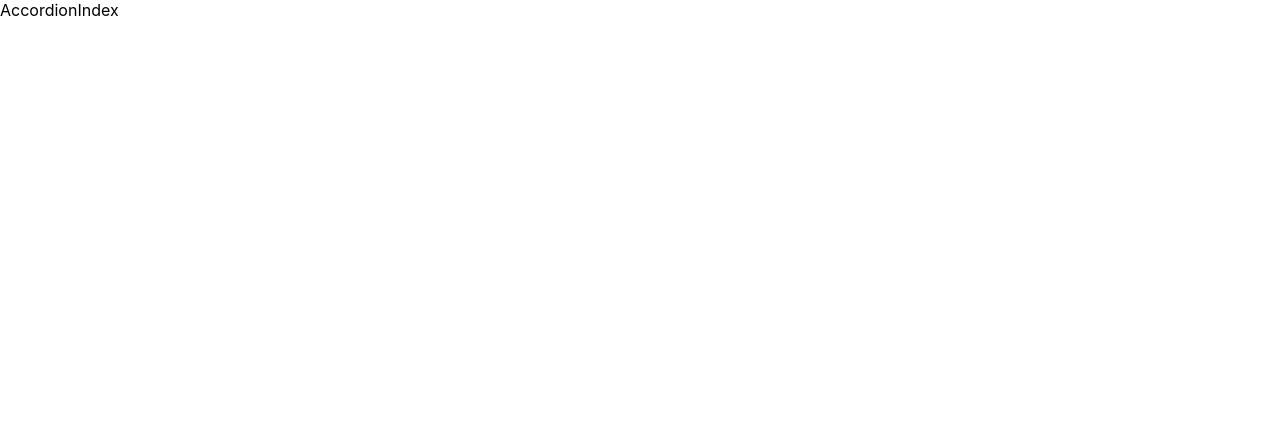
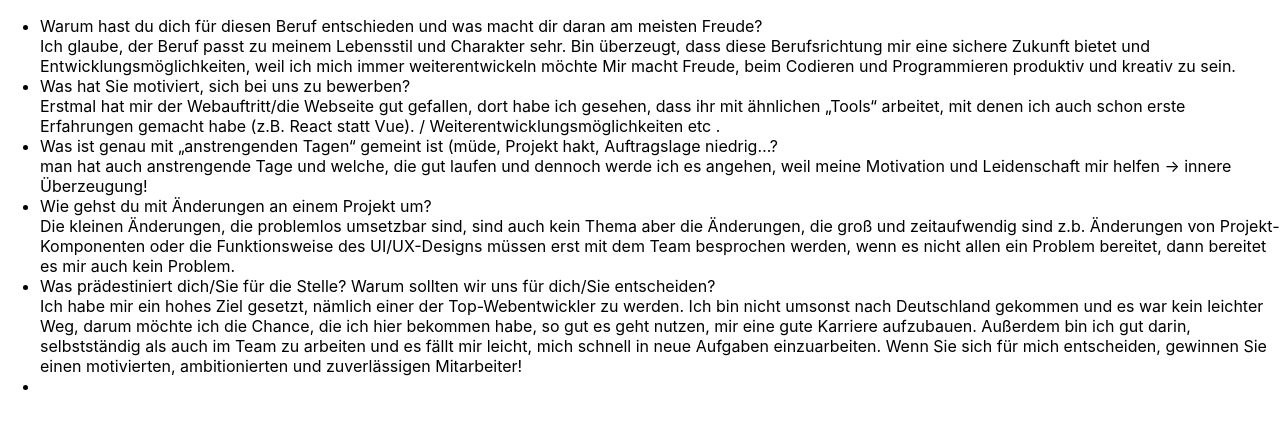
Before and after one commit to DevEljah/Job-Interview-FAQ, a React (Create React App) app: page / in a window 1280 px wide. Shown: the top 428 px of the page. Built offline with nearby package versions, Linux system fonts and the light colour scheme.

Commit message:
data render

```diff
--- a/src/App.js
+++ b/src/App.js
@@ -1,10 +1,10 @@
 import "./App.css";
-import AccordionIndex from "./components/accordionIndex";
+import Accordion from "./components/Accordion";
 
 function App() {
   return (
     <>
-      <AccordionIndex />
+      <Accordion />
     </>
   );
 }
--- /dev/null
+++ b/src/components/Accordion.jsx
@@ -0,0 +1,17 @@
+import React from "react";
+import questions from "./data";
+
+export default function Accordion() {
+  return (
+    <div>
+      <ul>
+        {questions.map((question) => (
+          <li>
+            {question.title} <br /> {question.info}
+          </li>
+        ))}
+        <li></li>
+      </ul>
+    </div>
+  );
+}
--- a/src/components/AccordionIndex.jsx
+++ /dev/null
@@ -1,5 +0,0 @@
-import React from "react";
-
-export default function AccordionIndex() {
-  return <div>AccordionIndex</div>;
-}
--- /dev/null
+++ b/src/components/data.js
@@ -0,0 +1,31 @@
+const questions = [
+  {
+    id: 1,
+    title:
+      "Warum hast du dich für diesen Beruf entschieden und was macht dir daran am meisten Freude?",
+    info: "Ich glaube, der Beruf passt zu meinem Lebensstil und Charakter sehr. Bin überzeugt, dass diese Berufsrichtung mir eine sichere Zukunft bietet und Entwicklungsmöglichkeiten, weil ich mich immer weiterentwickeln möchte Mir macht Freude, beim Codieren und Programmieren produktiv und kreativ zu sein. ",
+  },
+  {
+    id: 2,
+    title: "Was hat Sie motiviert, sich bei uns zu bewerben?",
+    info: "Erstmal hat mir der Webauftritt/die Webseite gut gefallen, dort habe ich gesehen, dass ihr mit ähnlichen „Tools“ arbeitet, mit denen ich auch schon erste Erfahrungen gemacht habe (z.B. React statt Vue). / Weiterentwicklungsmöglichkeiten etc .",
+  },
+  {
+    id: 3,
+    title:
+      "Was ist genau mit „anstrengenden Tagen“ gemeint ist (müde, Projekt hakt, Auftragslage niedrig…?",
+    info: "man hat auch anstrengende Tage und welche, die gut laufen und dennoch werde ich es angehen, weil meine Motivation und Leidenschaft mir helfen → innere Überzeugung!",
+  },
+  {
+    id: 4,
+    title: "Wie gehst du mit Änderungen an einem Projekt um?",
+    info: "Die kleinen Änderungen, die problemlos umsetzbar sind, sind auch kein Thema aber die Änderungen, die groß und zeitaufwendig sind z.b. Änderungen von Projekt-Komponenten oder die Funktionsweise des UI/UX-Designs müssen erst mit dem Team besprochen werden, wenn es nicht allen ein Problem bereitet, dann bereitet es mir auch kein Problem.",
+  },
+  {
+    id: 5,
+    title:
+      "Was prädestiniert dich/Sie für die Stelle? Warum sollten wir uns für dich/Sie entscheiden?",
+    info: "Ich habe mir ein hohes Ziel gesetzt, nämlich einer der Top-Webentwickler zu werden. Ich bin nicht umsonst nach Deutschland gekommen und es war kein leichter Weg, darum möchte ich die Chance, die ich hier bekommen habe, so gut es geht nutzen, mir eine gute Karriere aufzubauen. Außerdem bin ich gut darin, selbstständig als auch im Team zu arbeiten und es fällt mir leicht, mich schnell in neue Aufgaben einzuarbeiten. Wenn Sie sich für mich entscheiden, gewinnen Sie einen motivierten, ambitionierten und zuverlässigen Mitarbeiter! ",
+  },
+];
+export default questions;
```
